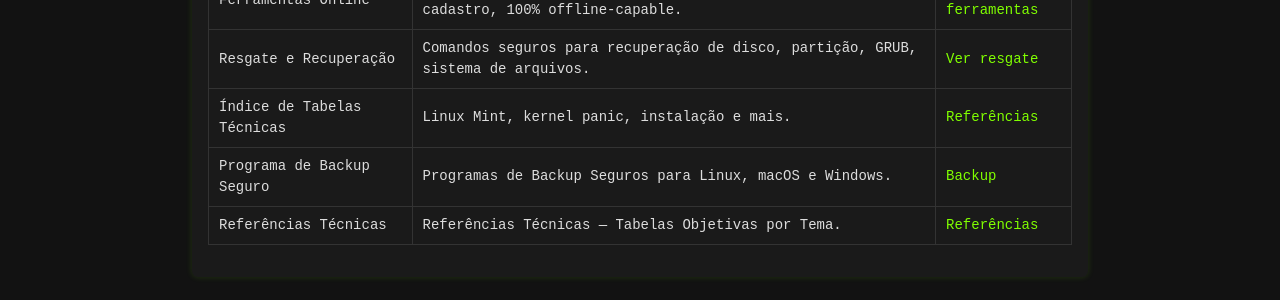
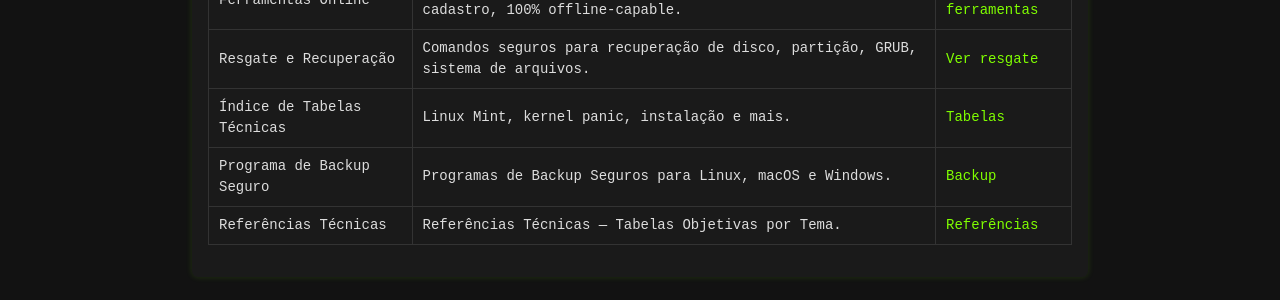
Before and after one commit to Piolinux/piolinux-site, a Jekyll site: the page built from index.html, in a window 1280 px wide. Shown: the part 396-696 px from the top of the page. Built offline with Jekyll 4.4.1, drawn with Linux system fonts in a browser that asks for light colours.

Commit message:
Update index.html

```diff
--- a/index.html
+++ b/index.html
@@ -49,7 +49,7 @@ tags: [linux, sysadmin, referência, comandos, distros, técnico]
     <tr>
   <td data-label="Categoria">Índice de Tabelas Técnicas</td>
   <td data-label="O que você resolve aqui">Linux Mint, kernel panic, instalação e mais.</td>
-  <td data-label="Acessar"><a href="/tabelas/">Referências</a></td>
+  <td data-label="Acessar"><a href="/tabelas/">Tabelas</a></td>
   </tr>
      <tr>
       <td data-label="Categoria">Programa de Backup Seguro</td>
```
